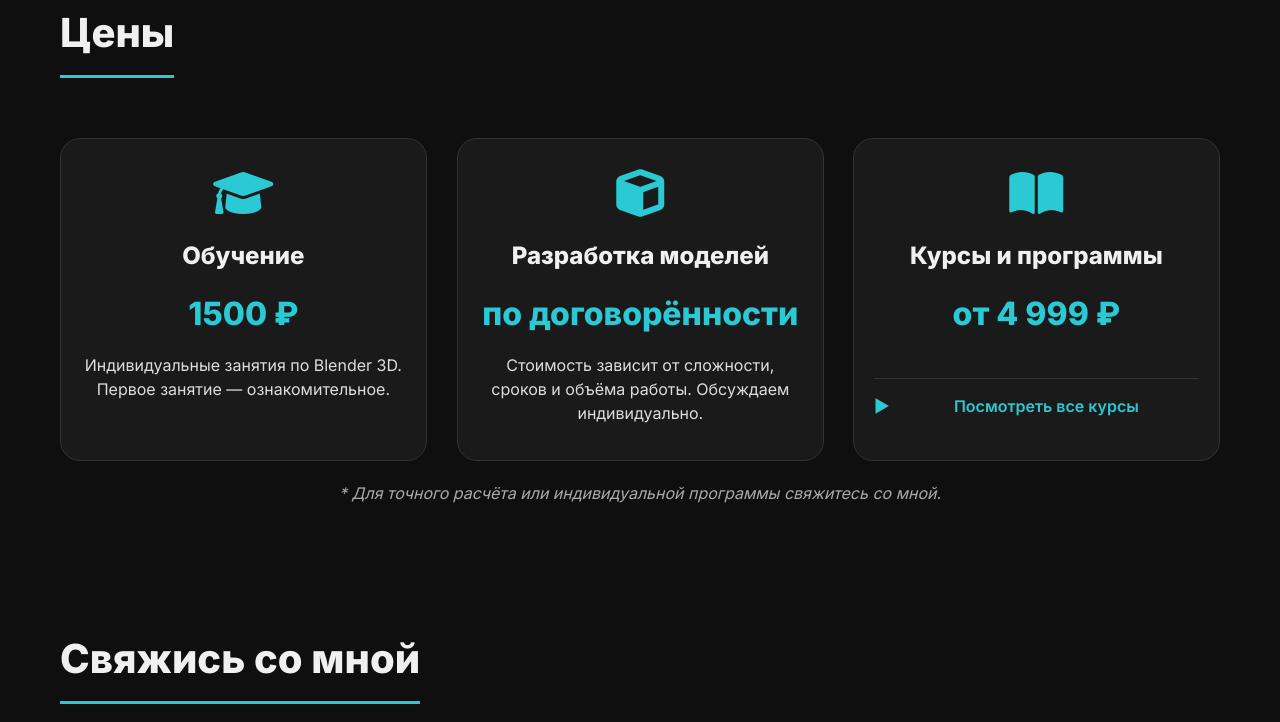
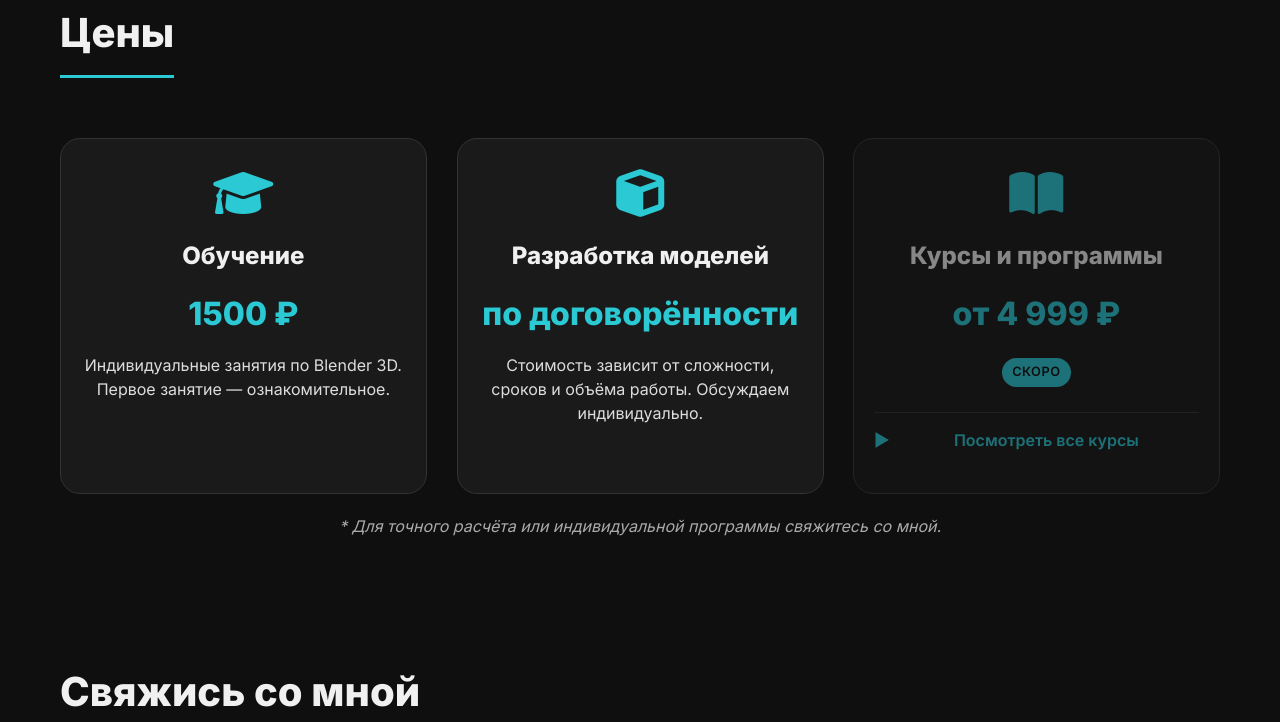
Before and after one commit to LiLoRDon/lilordon3d, a plain HTML site: page index.html in a window 1280 px wide. Shown: the part 4680-5402 px from the top of the page. Drawn offline with nearby package versions, Linux system fonts and the light colour scheme; some packages are replaced by stand-ins of ours; a script that the page names is missing.

Commit message:
Update index.html

```diff
--- a/index.html
+++ b/index.html
@@ -363,12 +363,14 @@
                     <p>Стоимость зависит от сложности, сроков и объёма работы. Обсуждаем индивидуально.</p>
                 </div>
 
-                <!-- Карточка 3: Курсы и программы -->
-                <div class="pricing-card expandable" data-aos="flip-left" data-aos-delay="300">
+                <!-- Карточка 3: Курсы и программы (временно недоступна) -->
+                <div class="pricing-card expandable temporarily-unavailable" data-aos="flip-left" data-aos-delay="300">
                     <div class="pricing-header">
                         <i class="fas fa-book-open"></i>
                         <h3>Курсы и программы</h3>
                         <p class="price">от 4 999 ₽</p>
+                        <!-- Индикатор временной недоступности -->
+                        <span class="coming-soon">Скоро</span>
                     </div>
                     <details class="pricing-details">
                         <summary>Посмотреть все курсы</summary>
```
